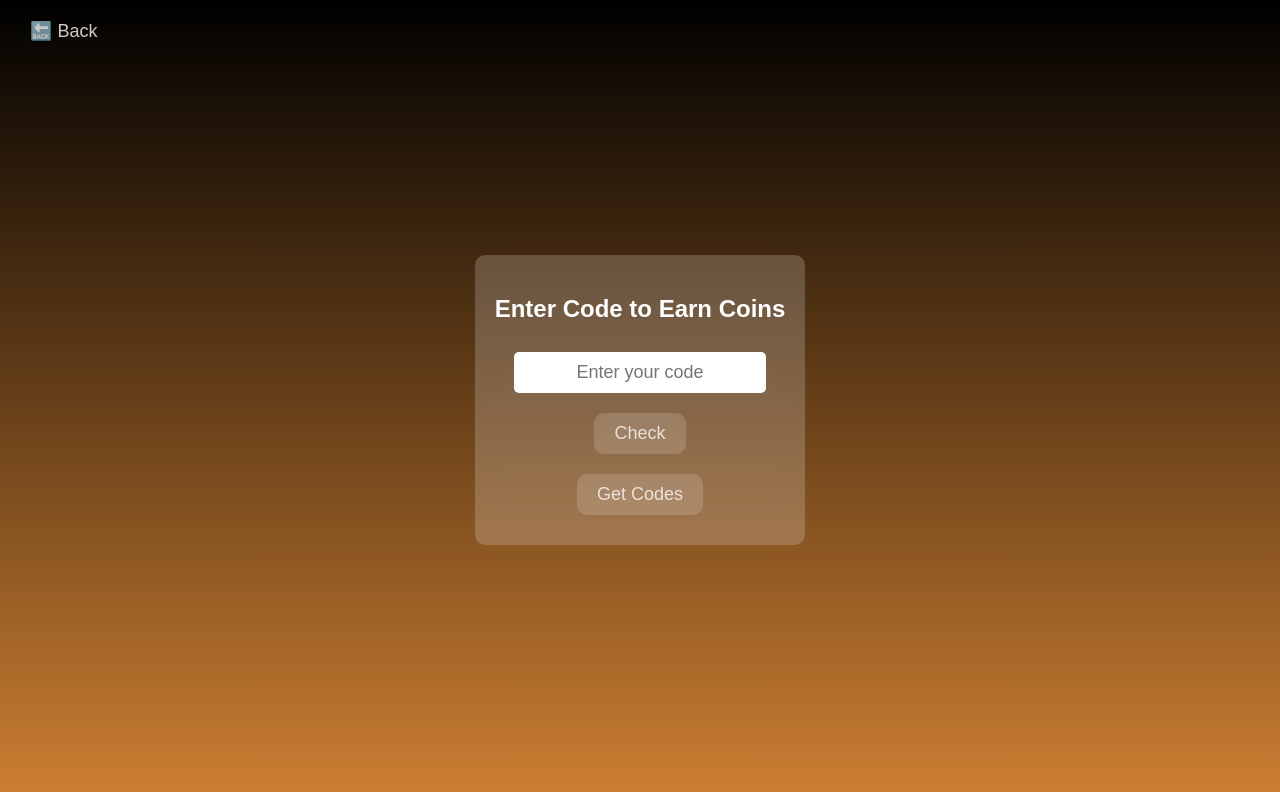
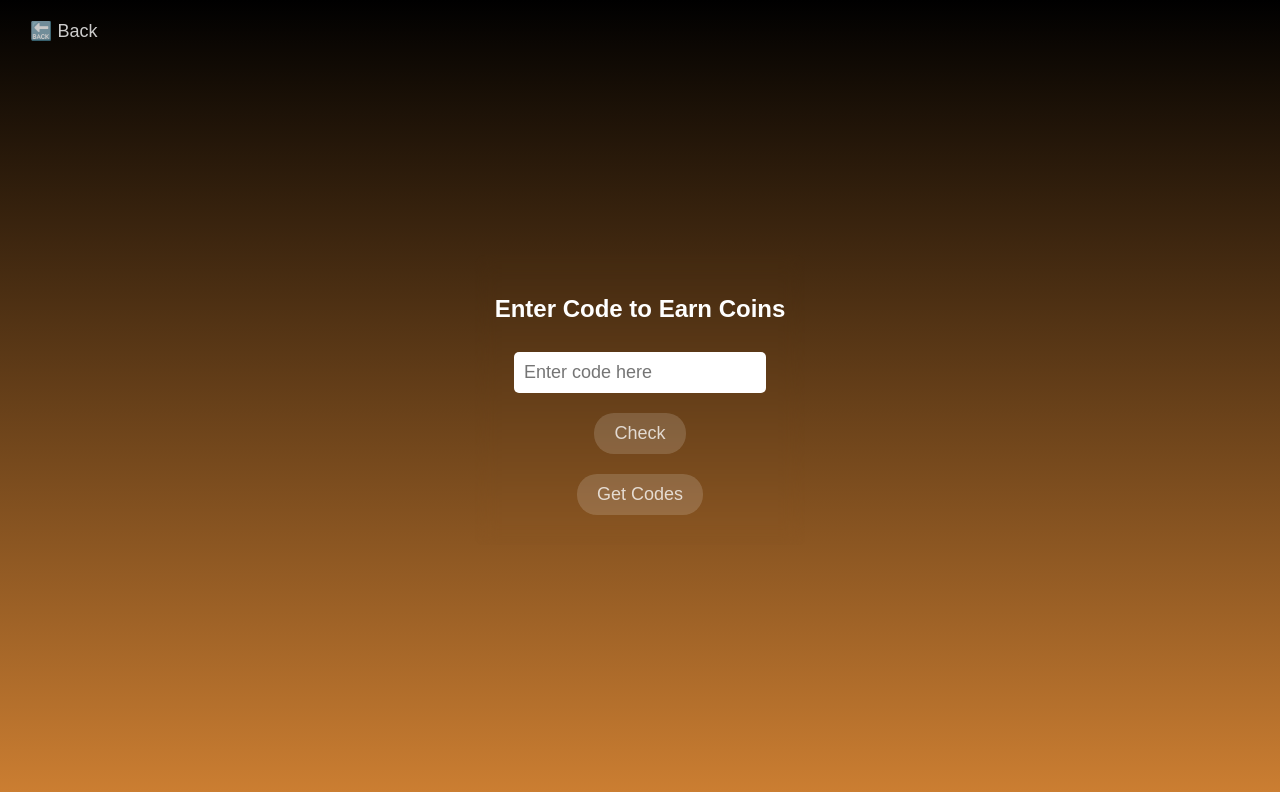
Before and after one commit to Ebisa7/Telecoim, a plain HTML site: page earn.html in a window 1280 px wide. Drawn offline with Linux system fonts and the light colour scheme.

Commit message:
Update earn.html

```diff
--- a/earn.html
+++ b/earn.html
@@ -20,7 +20,7 @@
         display: flex;
         flex-direction: column;
         align-items: center;
-        background: rgba(255, 255, 255, 0.2);
+        background: none;
         padding: 20px;
         border-radius: 10px;
         backdrop-filter: blur(10px);
@@ -33,7 +33,7 @@
         border-radius: 5px;
         border: none;
         outline: none;
-        text-align: center;
+        text-align: left;
     }
 
     .dockButton {
@@ -42,7 +42,7 @@
         margin: 10px;
         background: rgba(255, 255, 255, 0.2);
         border: none;
-        border-radius: 10px;
+        border-radius: 20px;
         cursor: pointer;
         transition: background-color 0.2s, color 0.2s;
         opacity: 0.8;
@@ -78,7 +78,7 @@
 <button id="backButton" onclick="window.location.href='index.html'">🔙 Back</button>
 <div id="earnContainer">
     <h2 style="color: white;">Enter Code to Earn Coins</h2>
-    <input type="text" id="codeInput" placeholder="Enter your code">
+    <input type="text" id="codeInput" placeholder="Enter code here">
     <button class="dockButton" onclick="checkCode()">Check</button>
     <button id="getCodeButton" class="dockButton" onclick="getMoreCodes()">Get Codes</button>
 </div>
@@ -98,10 +98,10 @@
     function checkCode() {
         const codeInput = document.getElementById("codeInput").value.trim();
         if (validCodes.includes(codeInput) && !usedCodes.includes(codeInput)) {
-            coin += 1000000;
+            coin += 500000;
             usedCodes.push(codeInput);
             localStorage.setItem("usedCodes", JSON.stringify(usedCodes));
-            alert('Congratulations! You earned 1,000,000 coins.');
+            alert('Congratulations! You earned 500,000 coins.');
             updateScore();
         } else {
             alert('Wrong code or code already used.');
```
